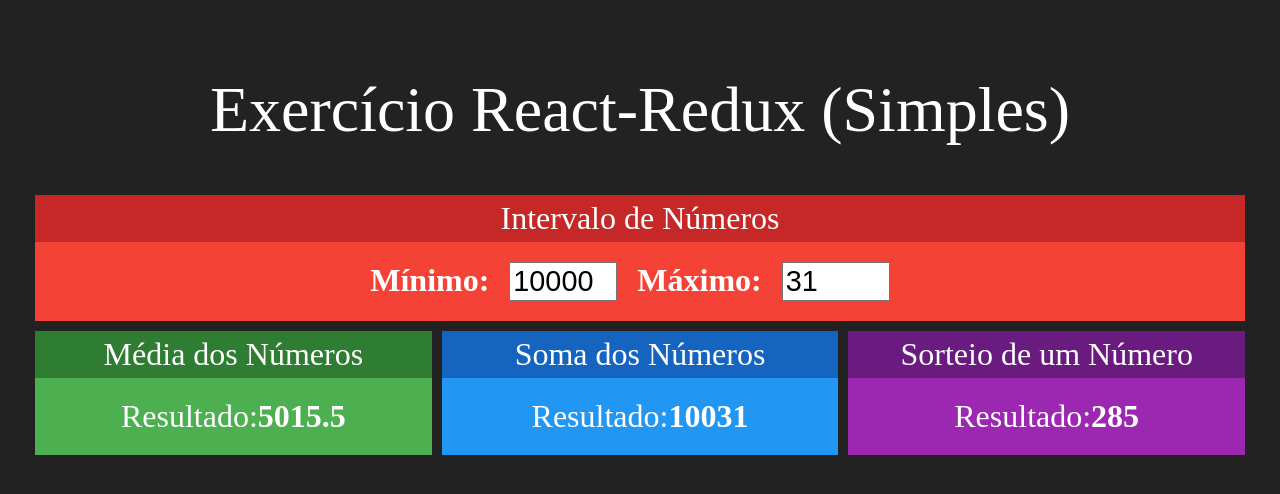
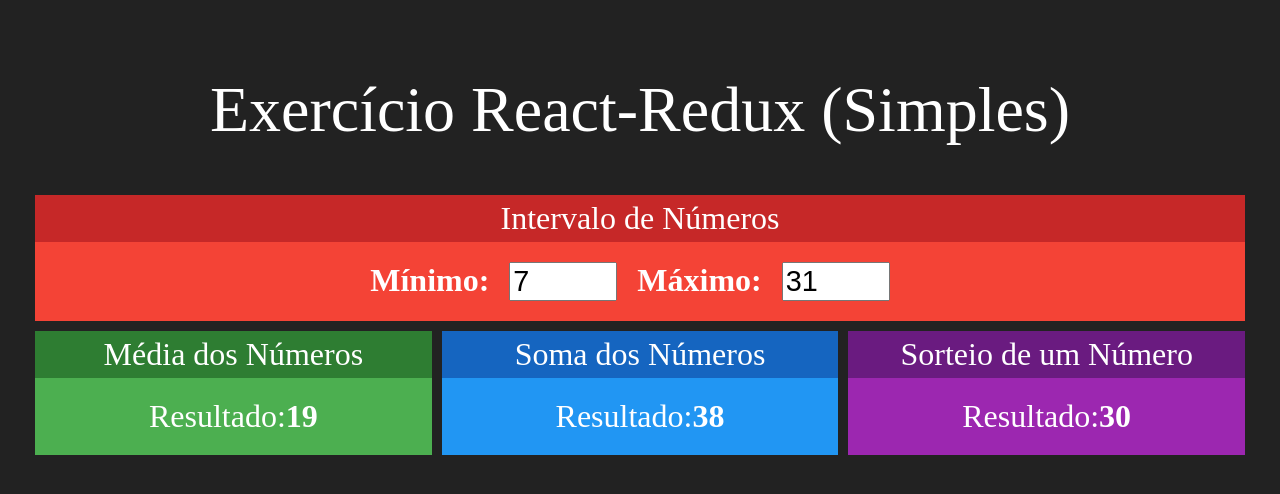
Before and after one commit to Roger-Franco/redux-simples, a React (Create React App) app: page / in a window 1280 px wide. Shown: the top 494 px of the page. Built offline with nearby package versions, Linux system fonts and the light colour scheme.

Commit message:
Invocando Action Creator #02

```diff
--- a/src/components/Intervalo.jsx
+++ b/src/components/Intervalo.jsx
@@ -9,19 +9,19 @@ import { alterarNumeroMinimo } from '../store/actions/numeros'
 function Intervalo(props) {
   const min = props.min
   const max = props.max
-  props.alterarMinimo(10000)
+  // props.alterarMinimo(10000)
   return (
     <Card title="Intervalo de Números" red>
       <div className='Intervalo'>
         <span>
           <strong>Mínimo:</strong>
           <input type="number" value={min}
-            readOnly />
+            onChange={e => props.alterarMinimo(+e.target.value)} />
         </span>
         <span>
           <strong>Máximo:</strong>
           <input type="number" value={max}
-            readOnly />
+          />
         </span>
       </div>
     </Card>
@@ -35,7 +35,7 @@ function mapStateToProps(state) {
   }
 }
 
-function mapActionCreatorsToProps(dispatch) {
+function mapDispatchToProps(dispatch) {
   return {
     alterarMinimo(novoNumero) {
       // action creator -> action
@@ -45,4 +45,4 @@ function mapActionCreatorsToProps(dispatch) {
   }
 }
 
-export default connect(mapStateToProps, mapActionCreatorsToProps)(Intervalo)
+export default connect(mapStateToProps, mapDispatchToProps)(Intervalo)
```
